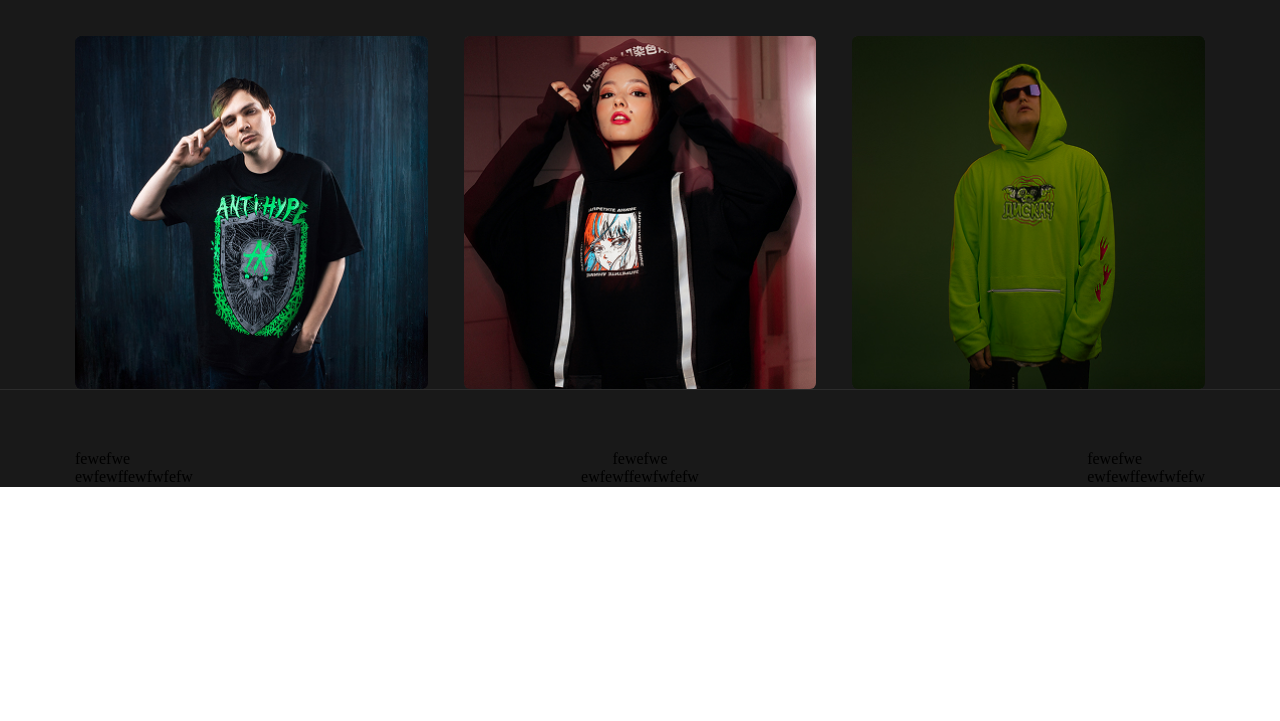
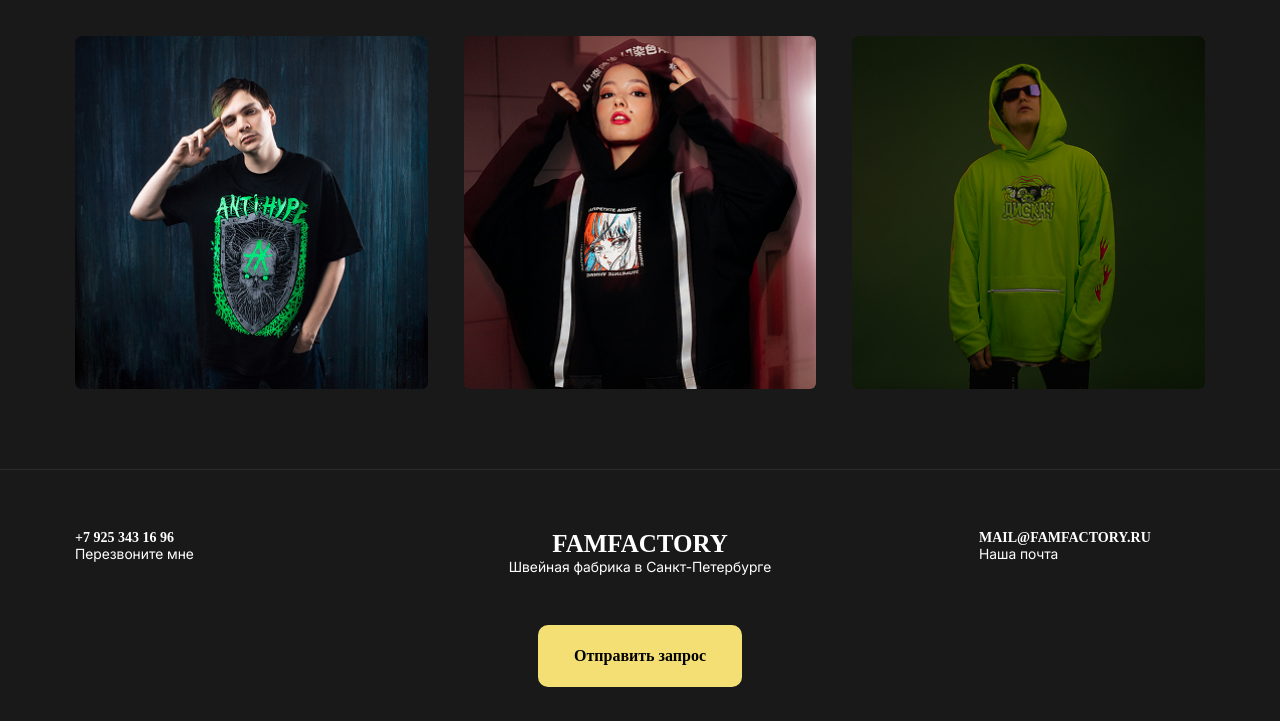
Before and after one commit to mentalNika/Shop, a plain HTML site: page index.html in a window 1280 px wide. Shown: the part 9163-9884 px from the top of the page. Before the commit the page ends 9650 px from the top, so only its background shows below. Drawn offline with Linux system fonts and the light colour scheme; a web font is replaced by a local one.

Commit message:
feat: footer desktop

```diff
--- a/index.html
+++ b/index.html
@@ -418,20 +418,23 @@
         </section>
 
         <footer class="footer">
-          <div class="footer__wrapper">
-            <div>
-              <p>fewefwe</p>
-              <p>ewfewffewfwfefw</p>
-            </div>
-            <div class="footer__center">
-              <p>fewefwe</p>
-              <p>ewfewffewfwfefw</p>
-            </div>
-            <div>
-              <p>fewefwe</p>
-              <p>ewfewffewfwfefw</p>
-            </div>
-          </div>
+          <ul class="footer__list">
+            <li>
+              <p class="contacts__text">+7 925 343 16 96</p>
+              <p class="contacts__text-description">Перезвоните мне</p>
+            </li>
+            <li class="footer__center">
+              <h2 class="header__title">FAMFACTORY</h2>
+              <p class="contacts__text-description">
+                Швейная фабрика в Санкт-Петербурге
+              </p>
+            </li>
+            <li>
+              <p class="contacts__text">MAIL@FAMFACTORY.RU</p>
+              <p class="contacts__text-description">Наша почта</p>
+            </li>
+          </ul>
+          <button class="button">Отправить запрос</button>
         </footer>
       </main>
     </div>
--- a/styles/styles.css
+++ b/styles/styles.css
@@ -512,6 +512,7 @@
 }
 
 .our-colabs__wrapper {
+  padding-bottom: 80px;
   max-width: 1130px;
   margin: 0 auto;
   @media (max-width: 1150px) {
@@ -521,14 +522,15 @@
 
 .footer {
   padding-top: 60px;
+  padding-bottom: 34px;
   background-color: #191919;
 }
 
-.footer__wrapper {
+.footer__list {
   margin: 0 auto;
   max-width: 1130px;
   display: grid;
-  grid-template-columns: auto 1fr auto;
+  grid-template-columns: 2fr 6fr 2fr;
 }
 
 .footer__center {
```
